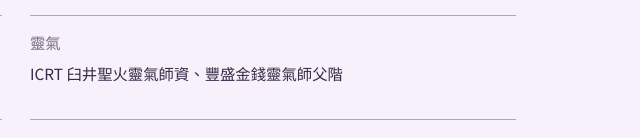
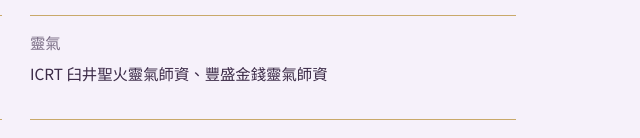
Before and after one commit to veraflying/vera-healingnocheckin, a plain HTML site: page about.html in a window 1280 px wide. Shown: the part 660-798 px from the top of the page, 624-1264 px from the left. Drawn offline with Linux system fonts and the light colour scheme.

Commit message:
Correct Abundance Money Reiki level to teacher (師資)
Co-Authored-By: Claude Opus 5.5 <noreply@anthropic.com>
Claude-Session: https://claude.ai/code/session_01FbnQPHYJcyrsdmrWLwaT6k

```diff
--- a/about.html
+++ b/about.html
@@ -34,7 +34,7 @@
   <h2>資歷</h2>
   <dl class="creds">
     <div><dt>紫微斗數</dt><dd>解盤超過 100 位，線上一對一諮詢</dd></div>
-    <div><dt>靈氣</dt><dd>ICRT 臼井聖火靈氣師資、豐盛金錢靈氣師父階</dd></div>
+    <div><dt>靈氣</dt><dd>ICRT 臼井聖火靈氣師資、豐盛金錢靈氣師資</dd></div>
     <div><dt>其他療癒</dt><dd>擴大療癒一階（Magnified Healing）<br>香巴拉靈氣（Shamballa Multi-Dimensional Healing）<br>SSR 光權靈氣（Sekhem-Seichim-Reiki）</dd></div>
     <div><dt>授課</dt><dd>目前教授臼井聖火靈氣課程，以實體小班進行</dd></div>
   </dl>
```
